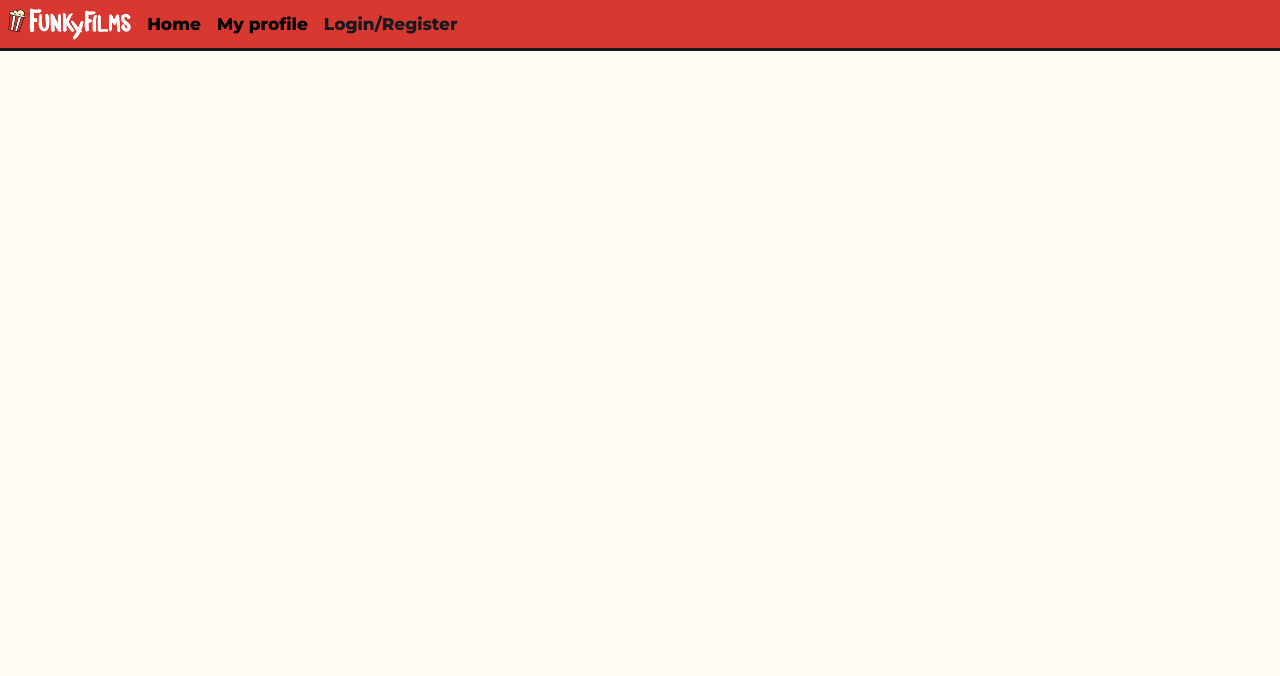
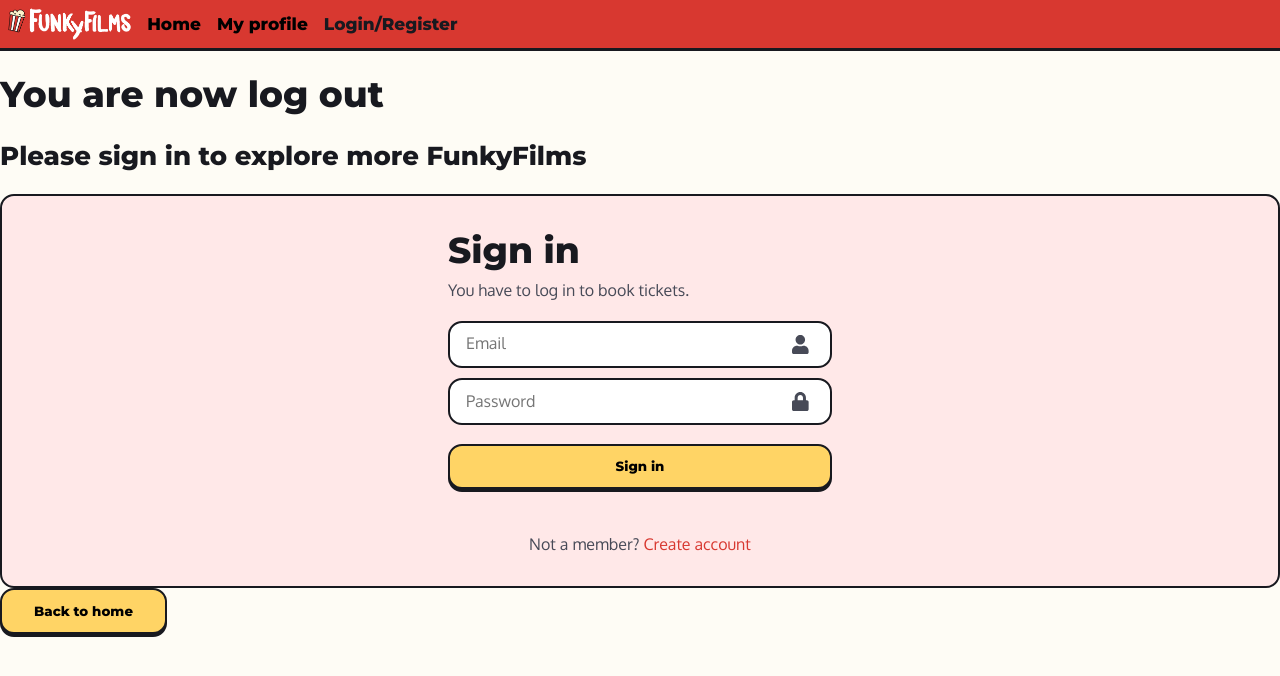
Before and after one commit to NervousNerve/filmvisarna-lewandowski, a React (Create React App) app: page /login in a window 1280 px wide. Shown: the top 676 px of the page. Built offline with nearby package versions, Linux system fonts and the light colour scheme; no server answers.

Commit message:
trying to fix login state

```diff
--- a/src/App.js
+++ b/src/App.js
@@ -3,6 +3,7 @@ import Navbar from "./components/Navbar.jsx";
 import UserProvider from "./contexts/UserContext";
 import Home from "./pages/home";
 import MoviePage from "./pages/MoviePage";
+import Logout from "./components/Logout";
 
 function App() {
   return (
@@ -14,6 +15,7 @@ function App() {
             <Home />
           </Route>
           <Route exact path="/movies/:movieId" component={MoviePage} />
+          <Route exact path="/login" component={Logout} />
         </BrowserRouter>
       </UserProvider>
     </div>
--- /dev/null
+++ b/src/components/Logout.js
@@ -0,0 +1,16 @@
+// import { useState } from "react";
+// import styles from "../css/Logout.module.css";
+import Entry from "./Entry";
+
+const Logout = () => {
+  return (
+    <div>
+      <h1>You are now log out</h1>
+      <h2>Please sign in to explore more FunkyFilms</h2>
+      <Entry />
+      <button>Back to home</button>
+    </div>
+  );
+};
+
+export default Logout;
--- a/src/components/Navbar.jsx
+++ b/src/components/Navbar.jsx
@@ -1,11 +1,15 @@
 import { useState } from "react";
+import { useContext } from "react";
 import { NavLink } from "react-router-dom";
+import { UserContext } from "../contexts/UserContext";
+import { useHistory } from "react-router-dom";
 
 import { FontAwesomeIcon } from "@fortawesome/react-fontawesome";
 import { faBars } from "@fortawesome/free-solid-svg-icons";
 // import { faSearch } from "@fortawesome/free-solid-svg-icons";
 import Modal from "./Modal";
 import Entry from "./Entry";
+
 import styles from "../css/Navbar.module.css";
 
 const Navbar = () => {
@@ -15,6 +19,8 @@ const Navbar = () => {
 
   const [menu, setMenu] = useState(false);
   const [modal, setModal] = useState(false);
+  const { currentUser } = useContext(UserContext);
+  const history = useHistory();
 
   const handleClick = () => {
     if (menu === false) {
@@ -32,8 +38,18 @@ const Navbar = () => {
     }
   };
 
+  const logOut = () => {
+    history.push(`/login`);
+  };
+
+  // const logOut = () => {
+  //   dispatch(logout());
+  // };
+
   return (
     <div className={styles.wrapper}>
+      {/* {currentUser && (
+        <div> */}
       {modal && (
         <Modal
           onClose={() => {
@@ -45,6 +61,8 @@ const Navbar = () => {
           </div>
         </Modal>
       )}
+      {/* </div>
+      )} */}
       <div className={styles.spacer} />
 
       <div className={`${styles.topfield} ${menu && styles.clickedMenu}`}>
@@ -69,7 +87,7 @@ const Navbar = () => {
           <NavLink onClick={handleClick} to="/">
             Home
           </NavLink>
-          <NavLink onClick={handleClick} to="/my-profile">
+          <NavLink onClick={handleClick} to="/profile">
             My profile
           </NavLink>
           {/* {currentUser ? (
@@ -100,10 +118,39 @@ const Navbar = () => {
               </li>
             </div>
           )} */}
-          <div className={styles.login} onClick={handleModal}>
-            Login/Register
-            {/* {isLoading && <BsArrowRepeat className="spinning" />}
-      {props.children} */}
+
+          {!currentUser ? (
+            <div className={styles.login} onClick={handleModal}>
+              Login/Register
+            </div>
+          ) : (
+            // <NavLink>
+            <NavLink to="/login" onClick={logOut}>
+              LogOut
+            </NavLink>
+            // <div className={styles.login}>LogOut</div>
+            // <li className="nav-item">
+            //     <a href="/login" className="nav-link" >
+            //       LogOut
+            //     </a>
+            //   </li>
+          )}
+          <div>
+            {/* {currentUser ? (
+        <div className={styles.profileContainer}>
+          <h1>
+            Hi,{" "}
+            {currentUser && (currentUser.name || currentUser.loggedInUser.name)}
+            !
+          </h1>
+          <UserBookings />{" "}
+        </div>
+      ) : (
+        <div>
+          <h1>You must log in to show your profile!</h1>
+          <Entry />
+        </div>
+      )} */}
           </div>
         </div>
       </div>
```
